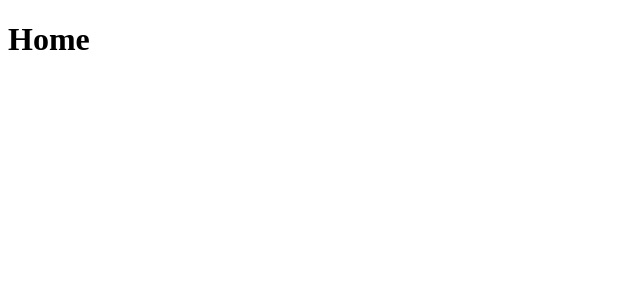
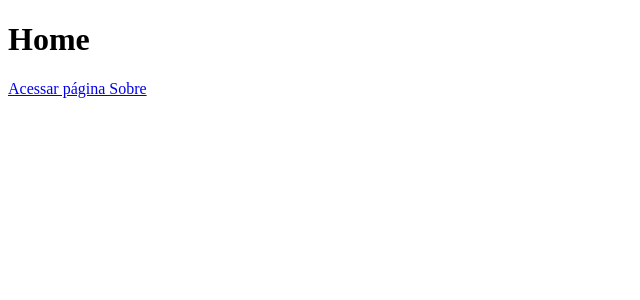
Before and after one commit to guSh1masak1/rDiscord-API, a Next.js app: page / in a window 1280 px wide. Shown: the top 300 px of the page, without its empty margins (0-640 px from the left). Built offline with nearby package versions, Linux system fonts and the light colour scheme.

Commit message:
adiciona a api rota: /api/tempo

```diff
--- /dev/null
+++ b/pages/api/tempo.js
@@ -0,0 +1,8 @@
+function tempo(request, response) {
+       const dynamicDate = new Date();
+       response.json({
+           date: dynamicDate.toGMTString()
+       })
+}
+
+export default tempo;
--- a/pages/index.js
+++ b/pages/index.js
@@ -1,8 +1,15 @@
+import Link from 'next/link';
+
 function Home() {
     return(
         <div>
             <h1>Home</h1>
+
+            <Link href="/sobre">
+            <a>Acessar página Sobre</a>
+            </Link>
         </div>
+
     )
 }
 
```
Also changed, not shown: pages/sobre.js (added, +7 -0 lines).
